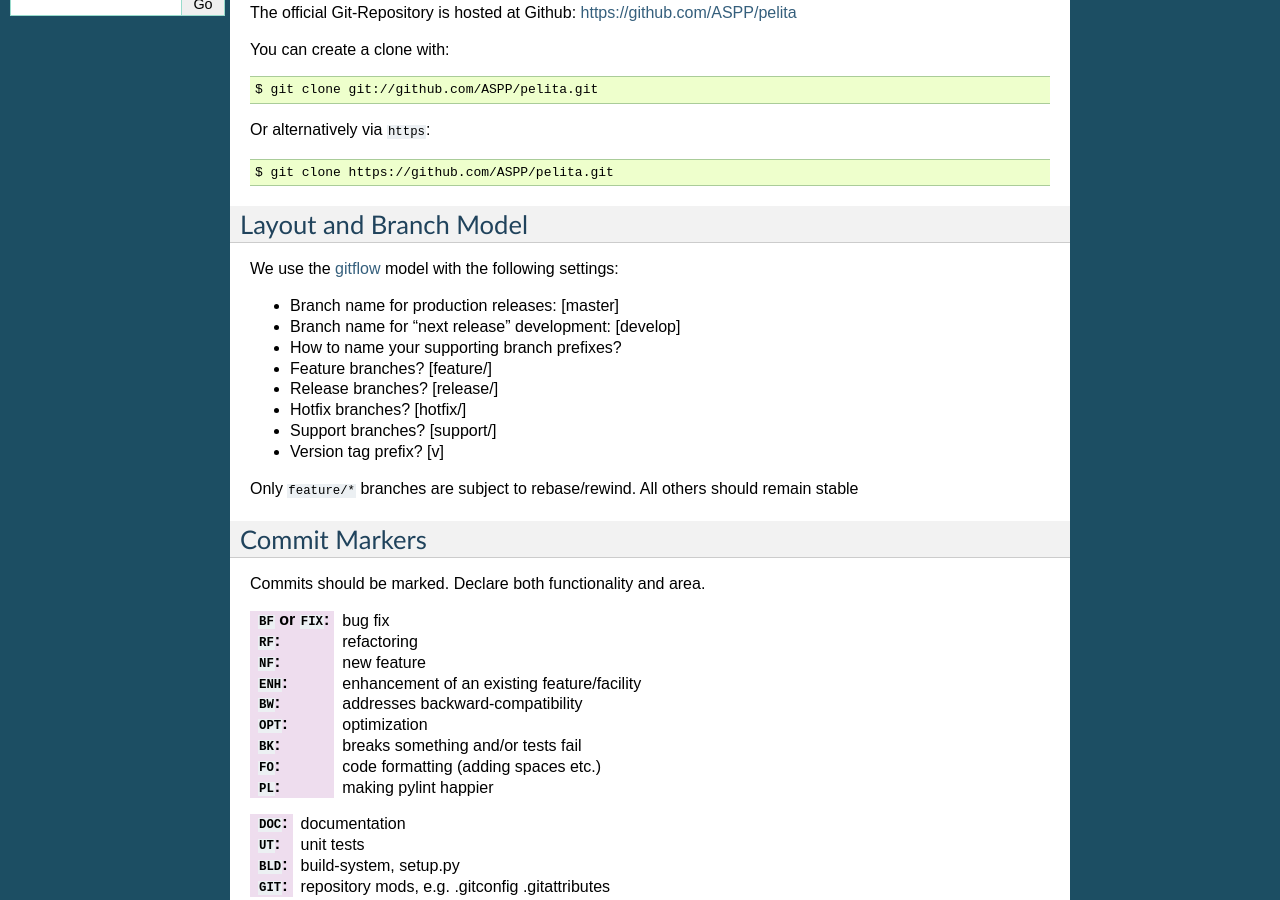
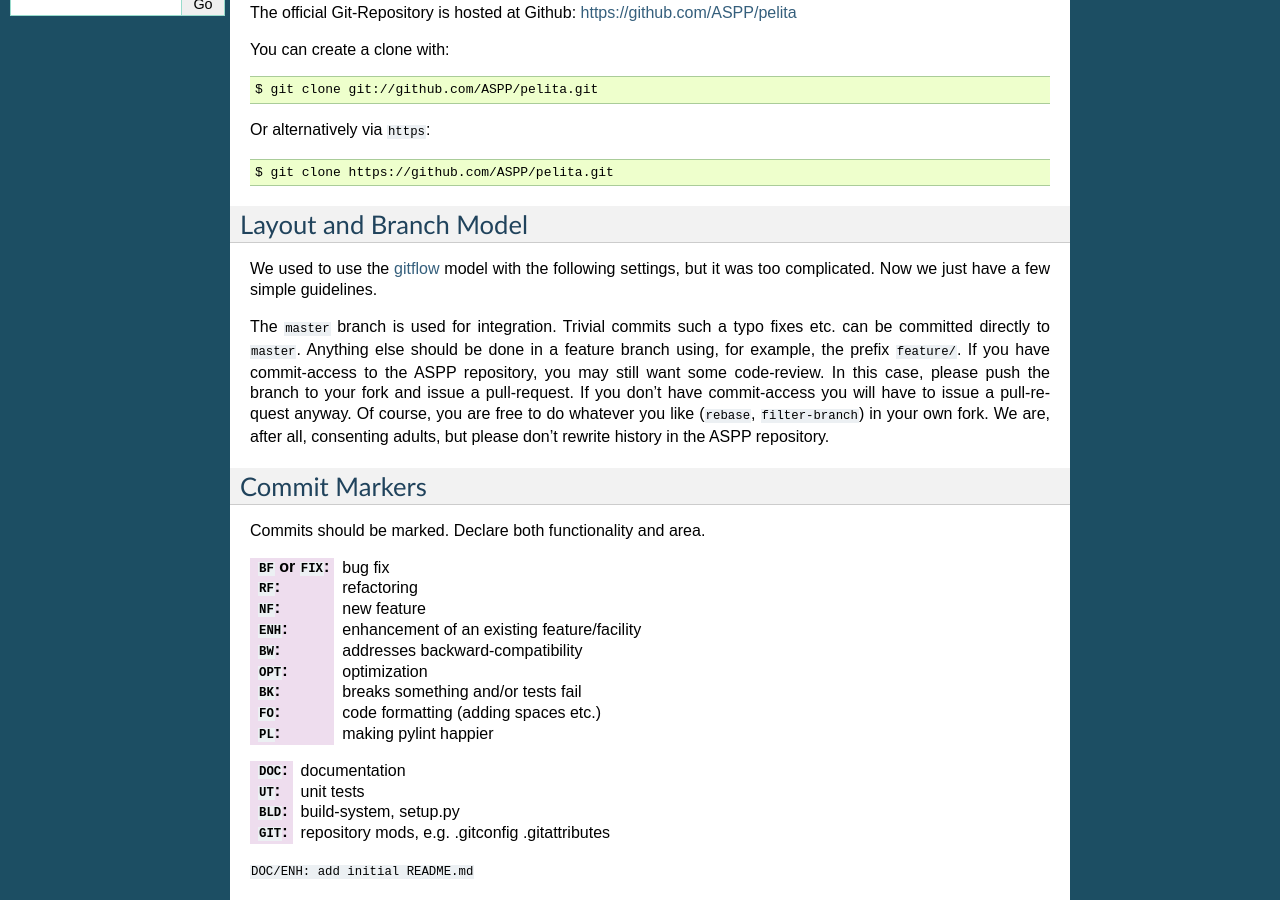
Before and after one commit to ASPP/pelita, a Sphinx documentation site: the page built from doc/source/development.rst, in a window 1280 px wide and 900 px high, scrolled down 363 px. Built offline with Sphinx 7.4.7, drawn with Linux system fonts in a browser that asks for light colours; the version number could not be read and is left out.

Commit message:
DOC: new branch guidelines

```diff
--- a/doc/source/development.rst
+++ b/doc/source/development.rst
@@ -33,20 +33,19 @@
 Layout and Branch Model
 -----------------------
 
-We use  the `gitflow <https://github.com/nvie/gitflow>`_ model with the following
-settings:
+We used to use  the `gitflow <https://github.com/nvie/gitflow>`_ model with the
+following settings, but it was too complicated. Now we just have a few simple
+guidelines.
 
-* Branch name for production releases: [master]
-* Branch name for "next release" development: [develop]
-* How to name your supporting branch prefixes?
-* Feature branches? [feature/]
-* Release branches? [release/]
-* Hotfix branches? [hotfix/]
-* Support branches? [support/]
-* Version tag prefix? [v]
-
-Only ``feature/*`` branches are subject to rebase/rewind. All others should remain
-stable
+The ``master`` branch is used for integration. Trivial commits such a typo
+fixes etc. can be committed directly to ``master``. Anything else should be done
+in a feature branch using, for example, the prefix ``feature/``. If you have
+commit-access to the ASPP repository, you may still want some code-review. In
+this case, please push the branch to your fork and issue a pull-request. If you
+don't have commit-access you will have to issue a pull-request anyway. Of
+course, you are free to do whatever you like (``rebase``, ``filter-branch``) in
+your own fork. We are, after all, consenting adults, but please don't rewrite
+history in the ASPP repository.
 
 Commit Markers
 --------------
```
